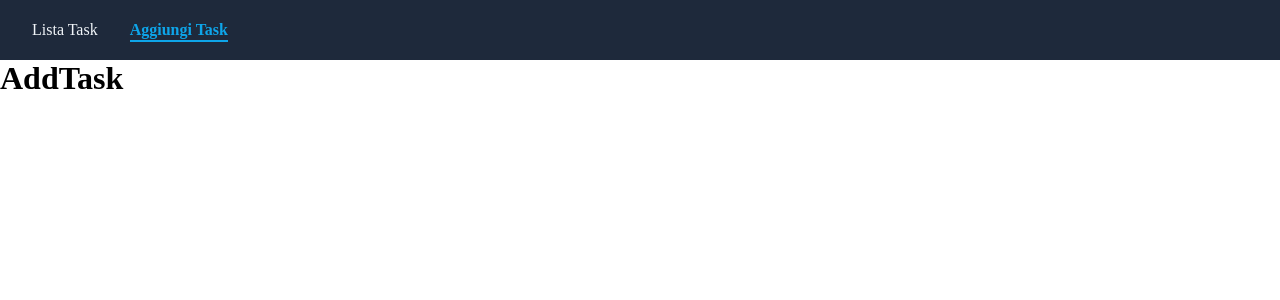
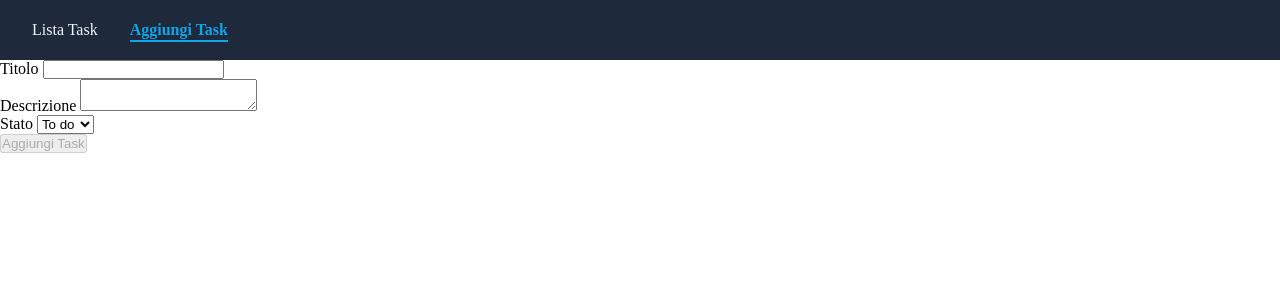
Before and after one commit to Damiana-Arangio/ex-react-task-manager, a React (Vite) app: page /add in a window 1280 px wide. Shown: the top 300 px of the page. Built offline with nearby package versions, Linux system fonts and the light colour scheme; no server answers.

Commit message:
feat: milestone 5 - creato form AddTask con validazione del titolo e gestione submit

```diff
--- a/src/pages/AddTask.jsx
+++ b/src/pages/AddTask.jsx
@@ -1,13 +1,125 @@
 /* Pagina che consente di aggiungere un nuovo Task */
+import { useMemo, useRef, useState } from "react";
+
+// Set di caratteri validi per la validazione di title
+const symbols = `!@#$%^&*()-_=+[]{}|;:'\\",.<>?/~`;
 
 function AddTask() {
+
+    /**********
+        HOOK
+    ***********/
+    // Campi Controllati
+    const [title, setTitle] = useState("");
+
+    // Campi NON controllati
+    const descriptionRef = useRef();
+    const statusRef = useRef()
+
+    /*****************
+        VALIDAZIONI
+    ******************/
+    // Validazione titolo
+    const isTitleValid = useMemo (() => {
+        let isValid = true;
+
+        // Controllo se title è vuoto
+        if (title.trim().length === 0) {
+            isValid = false;
+        } else {
+            // Controllo se title contiene simboli vietati
+            const titleArray = title.split("");                     // Conversione stringa -> array
+            isValid = titleArray.every(carattereTitolo => (
+                !symbols.includes(carattereTitolo)
+            ))
+        }
+
+        return isValid;
+
+    }, [title]);
 
     /*************
         RENDER
     *************/
     return(
-        <h1>AddTask</h1>
+        <form onSubmit={handleSubmit}>
+
+            {/* Titolo */}
+            <div>
+                <label htmlFor="title"> Titolo </label>
+                <input
+                    id="title"
+                    name="title"
+                    type="text"
+                    value={title}
+                    onChange={e => setTitle(e.target.value)}
+                />
+            </div>
+
+            {/* Validazione titolo */}
+            {
+                title && (
+                    <p>
+                        {!isTitleValid ? "Titolo non valido!" : ""}
+                    </p>
+                )
+            }
+
+
+            {/* Descrizione  */}
+            <div>
+                <label htmlFor="description"> Descrizione </label>
+                <textarea
+                    id="description"
+                    name="description"
+                    ref={descriptionRef}
+                />
+            </div>
+
+
+            {/* Stato  */}
+            <div>
+                <label htmlFor="status"> Stato </label>
+                <select
+                    id="status"
+                    name="status"
+                    ref={statusRef}
+                    defaultValue="to-do"
+                >
+                    <option value="to-do"> To do</option>
+                    <option value="doing"> Doing</option>
+                    <option value="done"> Done </option>
+                </select>
+            </div>
+
+            {/* Bottone per aggiungere il nuovo task */}
+            <button
+                type="submit"
+                disabled={!isTitleValid}
+            >
+                Aggiungi Task
+            </button>
+
+        </form>
     )
+
+    /**************
+        FUNZIONI
+    ***************/
+
+    // Funzione che gestisce il submit del form
+    function handleSubmit(event) {
+        event.preventDefault();
+
+        // Creo nuovo task
+        const newTask = {
+            title: title,
+            description: descriptionRef.current.value,
+            status: statusRef.current.value
+        }
+
+        console.log("New Task: ", newTask);
+    }
 }
 
 export default AddTask;
```
